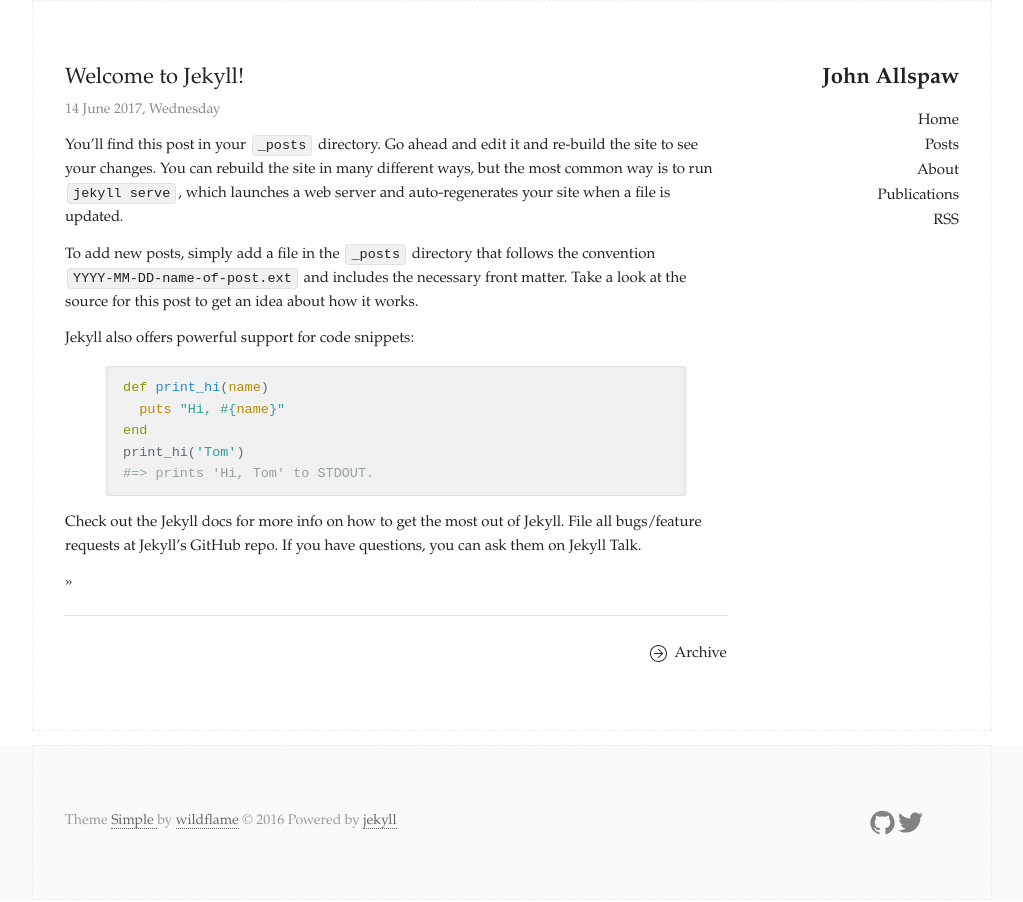
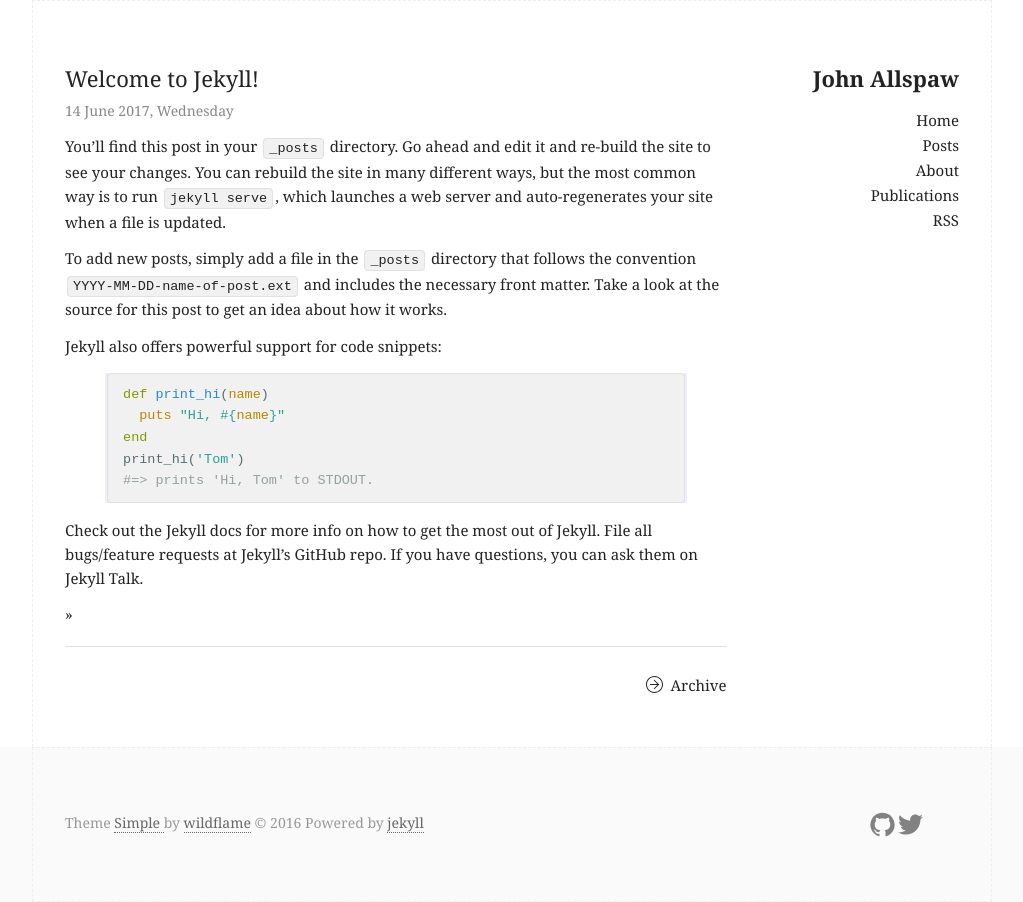
Before and after one commit to jallspaw/jallspaw.github.io, a Jekyll site: the page built from index.html, in a window 1280 px wide. Shown: the whole page, without its empty margins (128-1151 px from the left). Built offline with Jekyll 4.4.1, drawn with Linux system fonts in a browser that asks for light colours.

Commit message:
Georgia it is

```diff
--- a/_sass/_base.scss
+++ b/_sass/_base.scss
@@ -140,7 +140,7 @@ body {
   font-weight: 400;
   /* font-family: Helvetica, Tahoma, Arial, STXihei, "华文细黑", "Microsoft YaHei", "微软雅黑", SimSun, "宋体", Heiti, "黑体", sans-serif; */
   /* font-family: "Raleway", "HelveticaNeue", "Helvetica Neue", Helvetica, Arial, sans-serif; */
-  font-family: Garamond, -apple-system-font,"Helvetica Neue","PingFang SC","Hiragino Sans GB","Microsoft YaHei",sans-serif;
+  font-family: Georgia;
   color: #222; }
 
 
```
